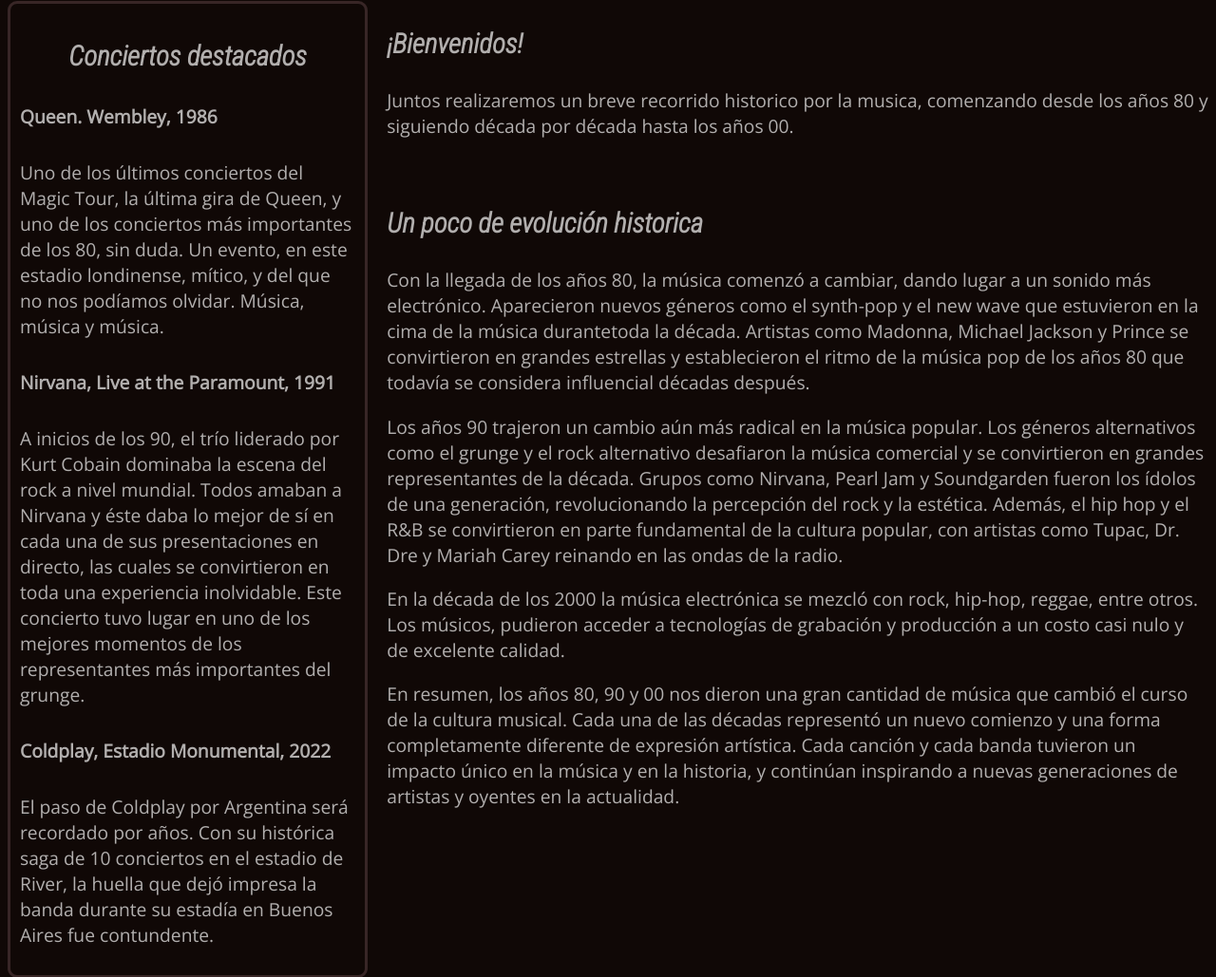
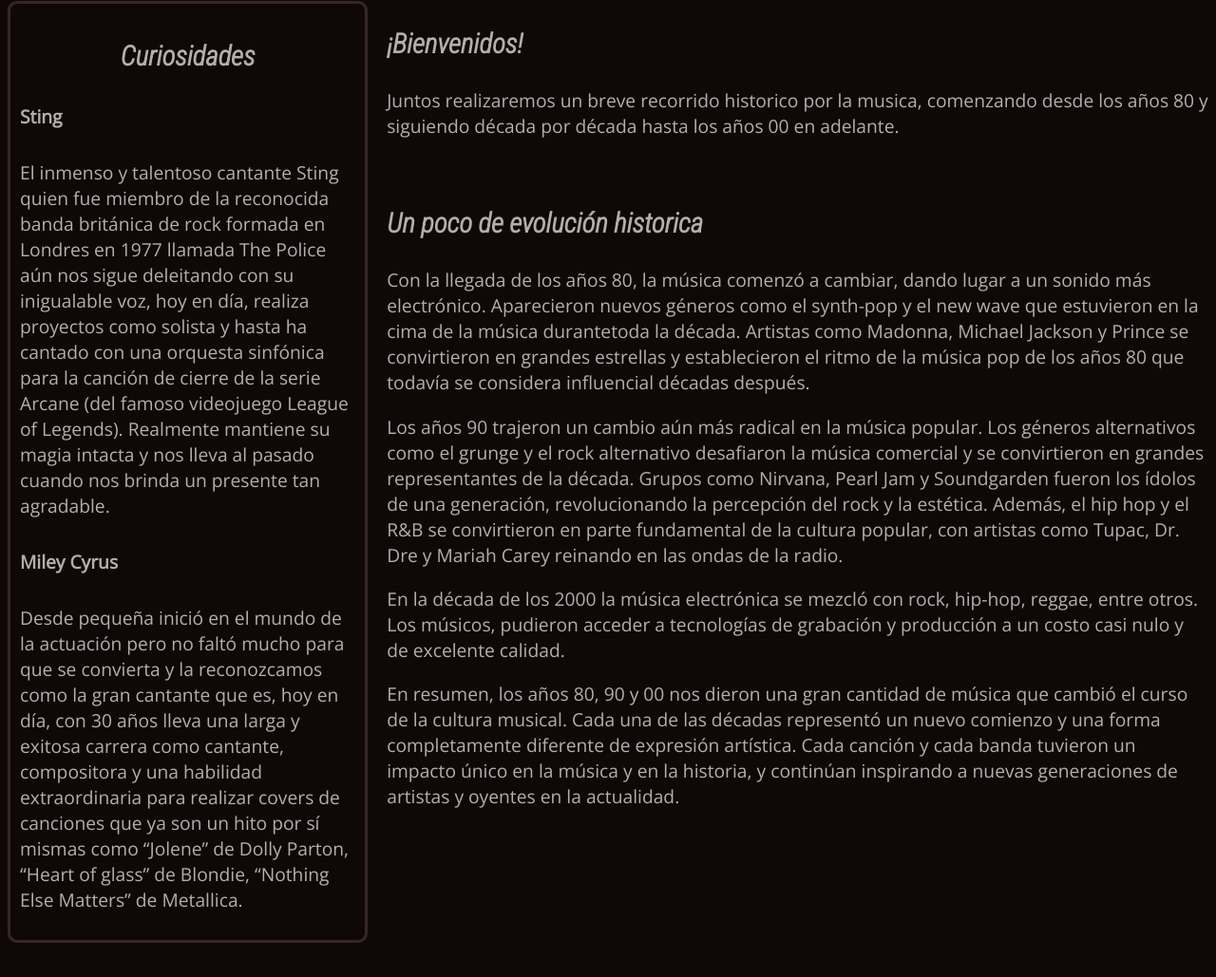
Before and after one commit to guidodiz/TP, a plain HTML site: page index.html in a window 1280 px wide. Shown: the part 249-1278 px from the top of the page at 95% size. Drawn offline with nearby package versions, Linux system fonts and the light colour scheme.

Commit message:
index completo

```diff
--- a/estilos.css
+++ b/estilos.css
@@ -17,7 +17,7 @@ h3 {
 }
 
 
-#conDestacados{
+.destacados{
     text-align: center;
 }
 
--- a/index.html
+++ b/index.html
@@ -49,18 +49,18 @@
 
         <aside class="aside">
 
-            <h3 id="conDestacados">Conciertos destacados</h3>
+            <h3 class="destacados">Curiosidades</h3>
 
-            <h5>Queen. Wembley, 1986</h5>
-            <p>Uno de los últimos conciertos del Magic Tour, la última gira de Queen, y uno de los conciertos más importantes de los 80, sin duda. Un evento, en este estadio londinense, mítico, y del que no nos podíamos olvidar. Música, música y música.</p>
+            <h5>Sting</h5>
 
-            <h5>Nirvana, Live at the Paramount, 1991</h5>
+            <p>El inmenso y talentoso cantante Sting quien fue miembro de la reconocida banda  británica de rock formada en Londres en 1977 llamada The Police aún nos sigue deleitando con su inigualable voz, hoy en día, realiza proyectos como solista y hasta ha cantado con una orquesta sinfónica para la canción de cierre de la serie Arcane (del famoso videojuego League of Legends). Realmente mantiene su magia intacta y nos lleva al pasado cuando nos brinda un presente tan agradable.</p>
 
-            <p>A inicios de los 90, el trío liderado por Kurt Cobain dominaba la escena del rock a nivel mundial. Todos amaban a Nirvana y éste daba lo mejor de sí en cada una de sus presentaciones en directo, las cuales se convirtieron en toda una experiencia inolvidable. Este concierto tuvo lugar en uno de los mejores momentos de los representantes más importantes del grunge.</p>
+            <h5>Miley Cyrus</h5>
 
-            <h5>Coldplay, Estadio Monumental, 2022</h5>
+            <p>Desde pequeña inició en el mundo de la actuación pero no faltó mucho para que se convierta y la reconozcamos como la gran cantante que es, hoy en día, con 30 años lleva una larga y exitosa carrera como cantante, compositora y una habilidad extraordinaria para realizar covers de canciones que ya son un hito por sí mismas como “Jolene” de Dolly Parton, “Heart of glass” de Blondie, “Nothing Else Matters” de Metallica. </p>
 
-            <p>El paso de Coldplay por Argentina será recordado por años. Con su histórica saga de 10 conciertos en el estadio de River, la huella que dejó impresa la banda durante su estadía en Buenos Aires fue contundente.</p>
+
+
 
         </aside>
 
@@ -70,7 +70,7 @@
             <h3>¡Bienvenidos!</h3>
 
             <p>Juntos realizaremos un breve recorrido historico por la musica, comenzando desde los años 80 y siguiendo
-                década por década hasta los años 00.</p>
+                década por década hasta los años 00 en adelante.</p>
 
 <br>
 
```
